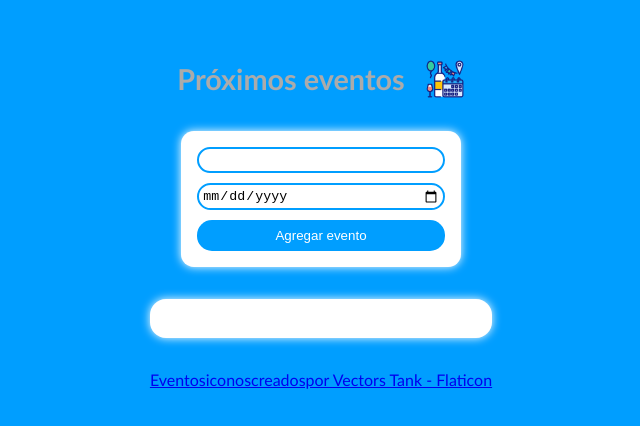
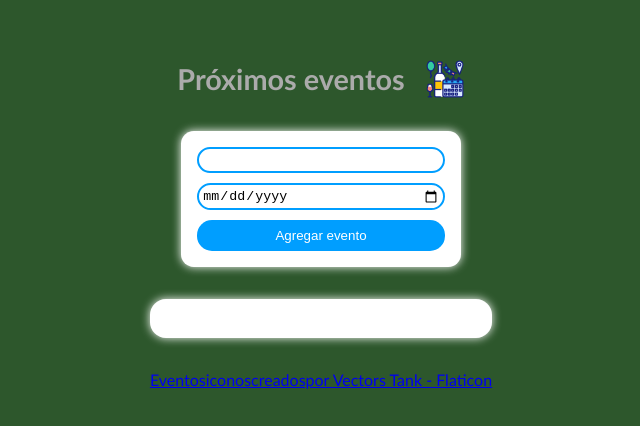
Before and after one commit to AndresGuevara18/ProyectoPrueba, a plain HTML site: page index.html in a window 1280 px wide. Shown: the part 176-602 px from the top of the page, without its empty margins (319-959 px from the left). Drawn offline with Linux system fonts and the light colour scheme.

Commit message:
Update style.css

```diff
--- a/css/style.css
+++ b/css/style.css
@@ -12,7 +12,7 @@ body {
     align-items: center;
     justify-content: center;
     min-height: 100vh;
-    background-color: rgb(0, 158, 255);
+    background-color: rgb(45, 87, 44);
     font-family: 'Trebuchet MS', 'Lucida Sans Unicode', 'Lucida Grande', 'Lucida Sans', Arial, sans-serif;
 }
 
```
